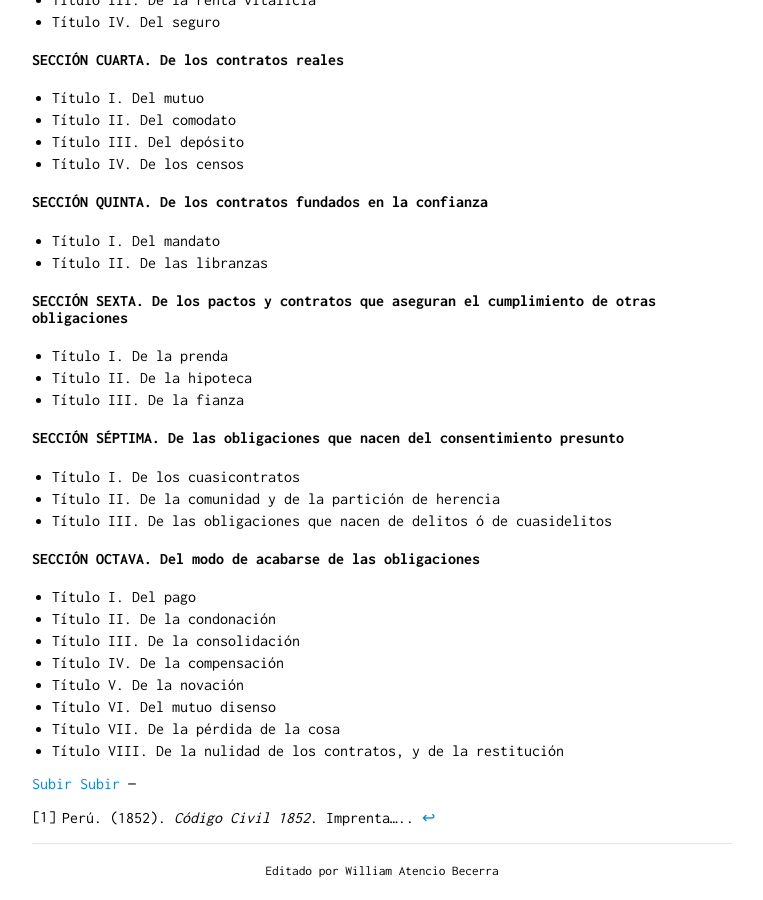
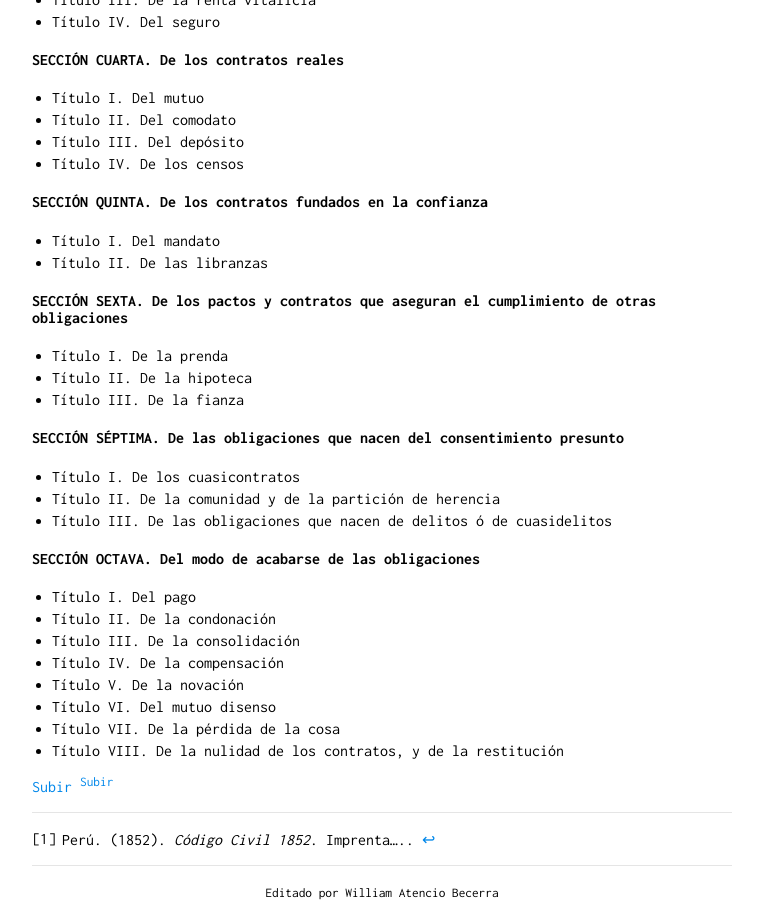
Before and after one commit to actio1680/actio1680.github.io, a Jekyll site: the page built from cc1852.md, in a window 1280 px wide and 900 px high, scrolled down 3373 px. Shown: the whole window, without its empty margins (258-1021 px from the left). Built offline with Jekyll 4.4.1, drawn with Linux system fonts in a browser that asks for light colours; our own code applies the rules of GitHub Pages for plain Markdown files; before the commit the page ends 4251 px from its top, so only the background shows below that.

Commit message:
Update cc1852.md

```diff
--- a/cc1852.md
+++ b/cc1852.md
@@ -165,7 +165,8 @@ Objetivo.
 - Título VIII. De la nulidad de los contratos, y de la restitución
 
 <a href="#top">Subir</a>
-[Subir](#top)
+<sup> [Subir](#top) </sup>
+
 ---
 
 [^1]: Perú. (1852). *Código Civil 1852*. Imprenta.....
```
